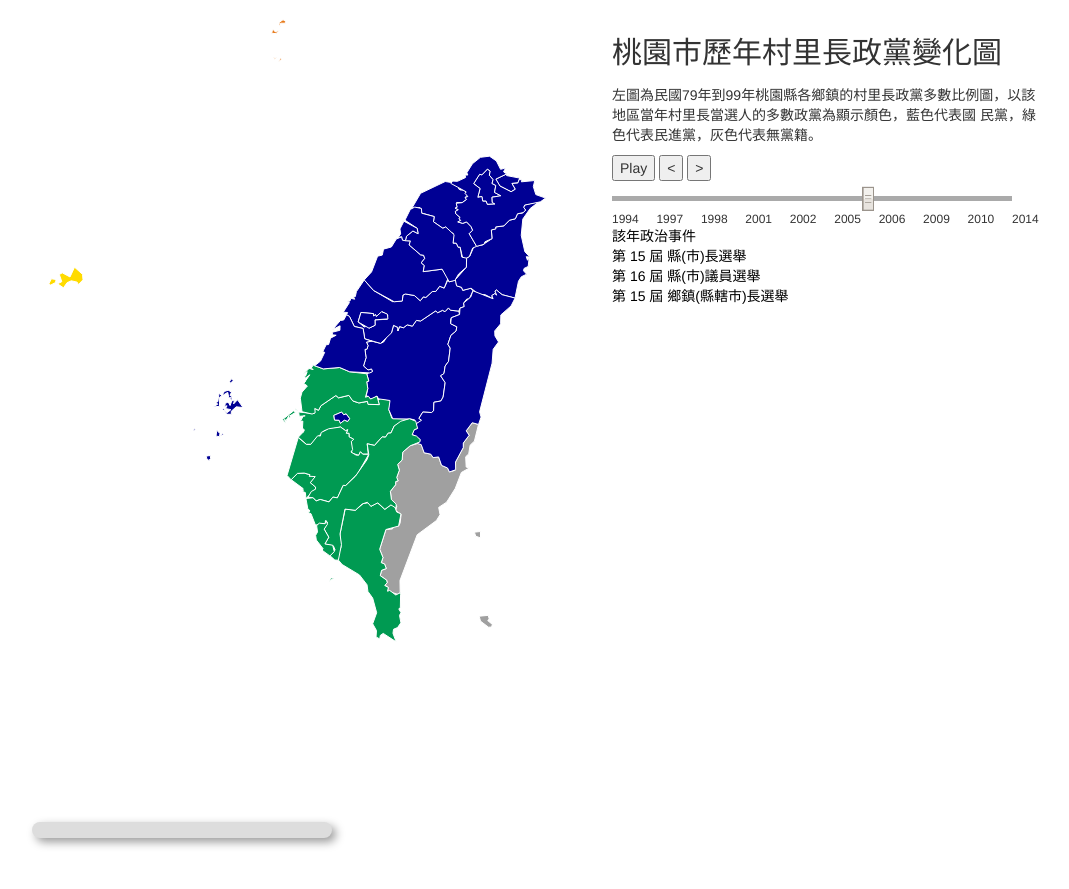
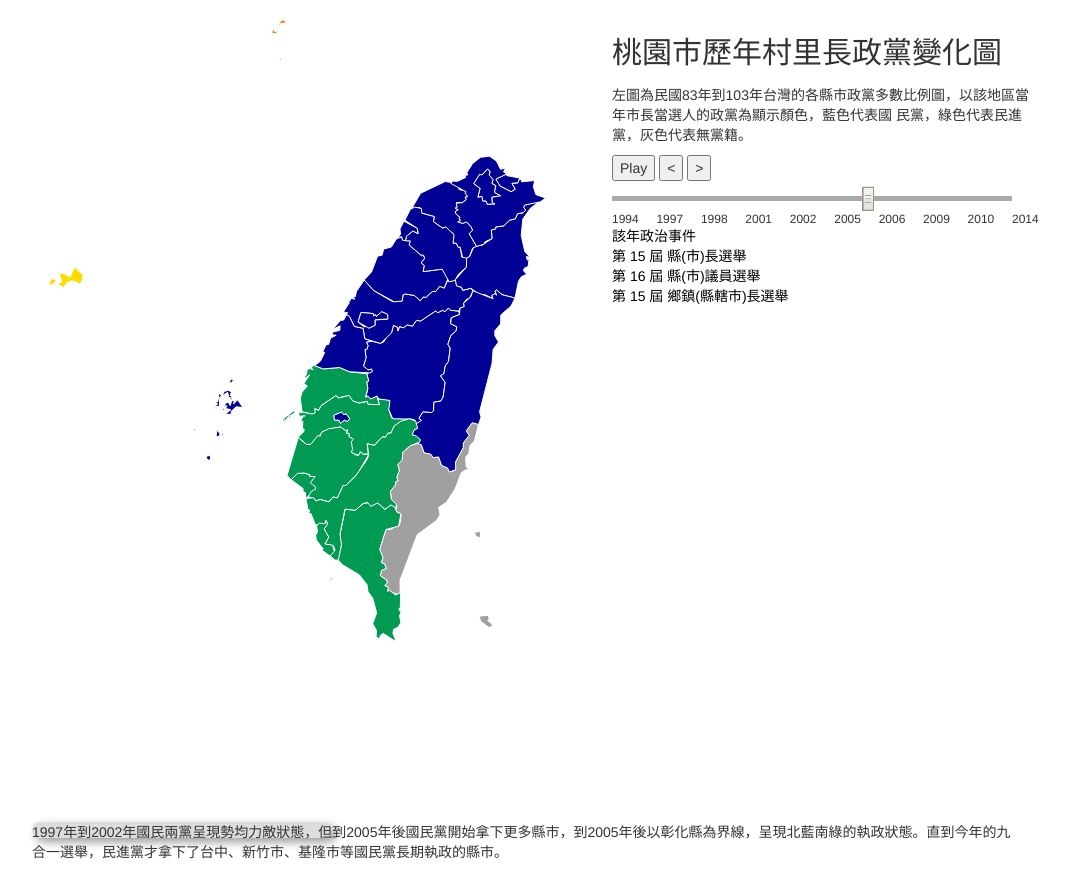
Before and after one commit to jackklpan/datajournalism-3, a plain HTML site: page index.html in a window 1280 px wide. Shown: the part 845-1734 px from the top of the page, without its empty margins (118-1187 px from the left). Drawn offline with nearby package versions, Linux system fonts and the light colour scheme.

Commit message:
Update index.html

```diff
--- a/index.html
+++ b/index.html
@@ -412,7 +412,7 @@
 		<div class="article_container" id="article_container">
                         <p style="font-size:30px;">桃園市歷年村里長政黨變化圖</p>
                         <p>
-                                左圖為民國79年到99年桃園縣各鄉鎮的村里長政黨多數比例圖，以該地區當年村里長當選人的多數政黨為顯示顏色，藍色代表國
+                                左圖為民國83年到103年台灣的各縣市政黨多數比例圖，以該地區當年市長當選人的政黨為顯示顏色，藍色代表國
 民黨，綠色代表民進黨，灰色代表無黨籍。
                         </p>
                         <button id="play">Play</button>
@@ -436,6 +436,9 @@
    				</tbody>
 		 	</table>
 		</div>
+		<p>
+			1997年到2002年國民兩黨呈現勢均力敵狀態，但到2005年後國民黨開始拿下更多縣市，到2005年後以彰化縣為界線，呈現北藍南綠的執政狀態。直到今年的九合一選舉，民進黨才拿下了台中、新竹市、基隆市等國民黨長期執政的縣市。
+		</p>
         </div>
         <svg id="svg1">
         </svg>
```
